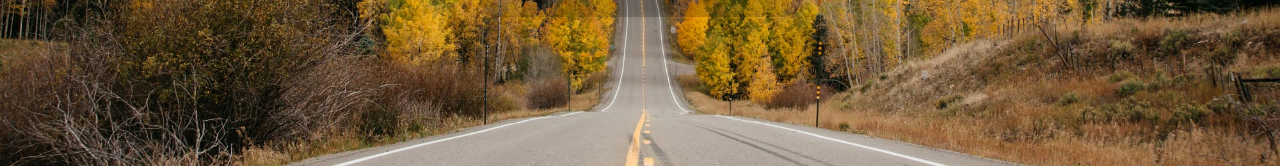
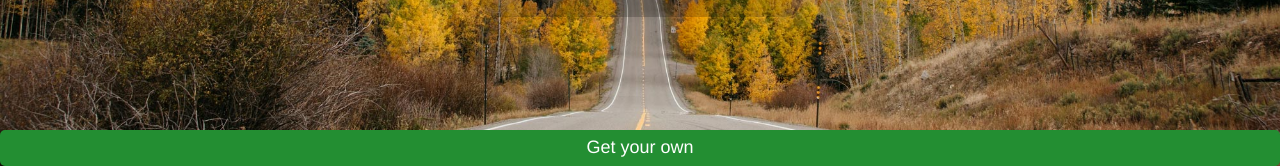
Before and after one commit to ThomasKientz/fllwme, a plain HTML site: page index.html in a window 1280 px wide. Shown: the part 634-800 px from the top of the page. Drawn offline with nearby package versions, Linux system fonts and the light colour scheme.

Commit message:
add banner

```diff
--- a/index.html
+++ b/index.html
@@ -61,9 +61,10 @@
   </div>
 
 
-
+  <a class="banner">Get your own</a>
 
 </div>
 
+
 </body>
 </html>
--- a/style.scss
+++ b/style.scss
@@ -7,11 +7,9 @@
   background: url("images/backgrounds/road1/road1_2000px.jpg");
   background-size: cover;
   background-position: center;
-
+  text-align: center;
   font-family: Ubuntu, Helvetica, sans-serif;
 }
-
-
 
 @media only screen and (max-width: 500px) {
     .content {
@@ -37,6 +35,17 @@
   flex-direction: column;
 }
 
+.banner{
+    bottom: 0;
+    left: 0;
+    right: 0;
+    background: #238E32;
+    color: white;
+    padding: 5px;
+    border-radius: 5px;
+    font-size: 18px;
+    position: fixed;
+}
 
 a:link {
     text-decoration: none;
@@ -48,6 +57,7 @@ a:visited {
 
 a:hover {
     text-decoration: none;
+    color: inherit;
 }
 
 a:active {
```
Also changed, not shown: style.css, 1 other file.
